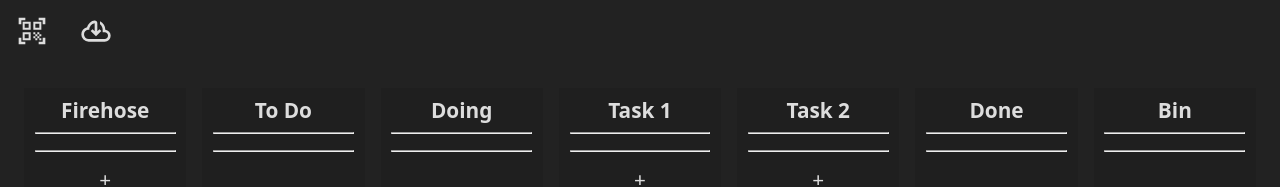
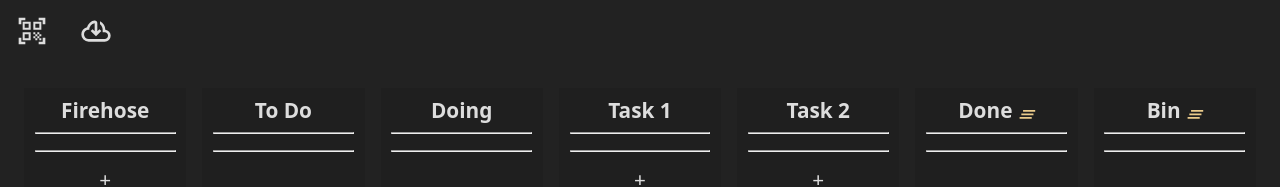
Before and after one commit to MaxAFriedrich/kanban, a Vue app: page / in a window 1280 px wide. Both pictures are taken after a click on the button "Login". Shown: the top 187 px of the page. Built offline with nearby package versions, Linux system fonts and the light colour scheme.

Commit message:
added ability to dump all items in a list

```diff
--- a/src/components/List.vue
+++ b/src/components/List.vue
@@ -1,6 +1,8 @@
 <script setup>
 import { ref } from "vue"
 import Item from "./Item.vue"
+import DumpAll from "./icons/DumpAll.vue";
+import {Upload} from "../state";
 const p = defineProps(["list"]);
 
 function addItem() {
@@ -17,14 +19,25 @@ function addItem() {
   p.list.items.push(item)
   console.log(p.list)
 }
+
+function clearItem(){
+  while(p.list.items.length){
+    p.list.items.pop()
+  }
+  Upload()
+}
 </script>
 
 <template>
   <div class="list">
-    <div class="name">{{ p.list.name }}</div>
+    <div class="top">
+      <div class="name">{{ p.list.name }}</div><button class="icon" v-if="p.list.dumpable === true" @click="clearItem">
+        <DumpAll />
+      </button>
+    </div>
     <hr>
     <div class="items">
-      <Item v-for="(item, index) in p.list.items" :index="index" :item="item" :list="p.list"/>
+      <Item v-for="(item, index) in p.list.items" :index="index" :item="item" :list="p.list" />
     </div>
     <hr>
     <button v-if="p.list.addable" class="add" @click="addItem">&plus;</button>
@@ -43,6 +56,13 @@ function addItem() {
   justify-content: flex-start;
   flex: 1;
   max-width: 20%;
+}
+
+.top {
+  display: flex;
+  align-items: center;
+  justify-content: space-between;
+  flex-wrap: nowrap;
 }
 
 .name {
@@ -71,4 +91,16 @@ hr {
   margin: 0;
   margin-bottom: 0.3rem;
 }
+
+.icon {
+  height: 1.4rem;
+  width: 1.4rem;
+  margin: 0;
+  font-size: 0;
+}
+
+.icon svg{
+  height: 1.3rem;
+  width:1.3rem;
+}
 </style>
--- /dev/null
+++ b/src/components/icons/DumpAll.vue
@@ -0,0 +1,5 @@
+<template>
+  <svg xmlns="http://www.w3.org/2000/svg" fill="var(--warn)" viewBox="0 -960 960 960">
+<path d="M120-280v-80h560v80H120Zm80-160v-80h560v80H200Zm80-160v-80h560v80H280Z"/>
+     </svg>
+</template>
```
